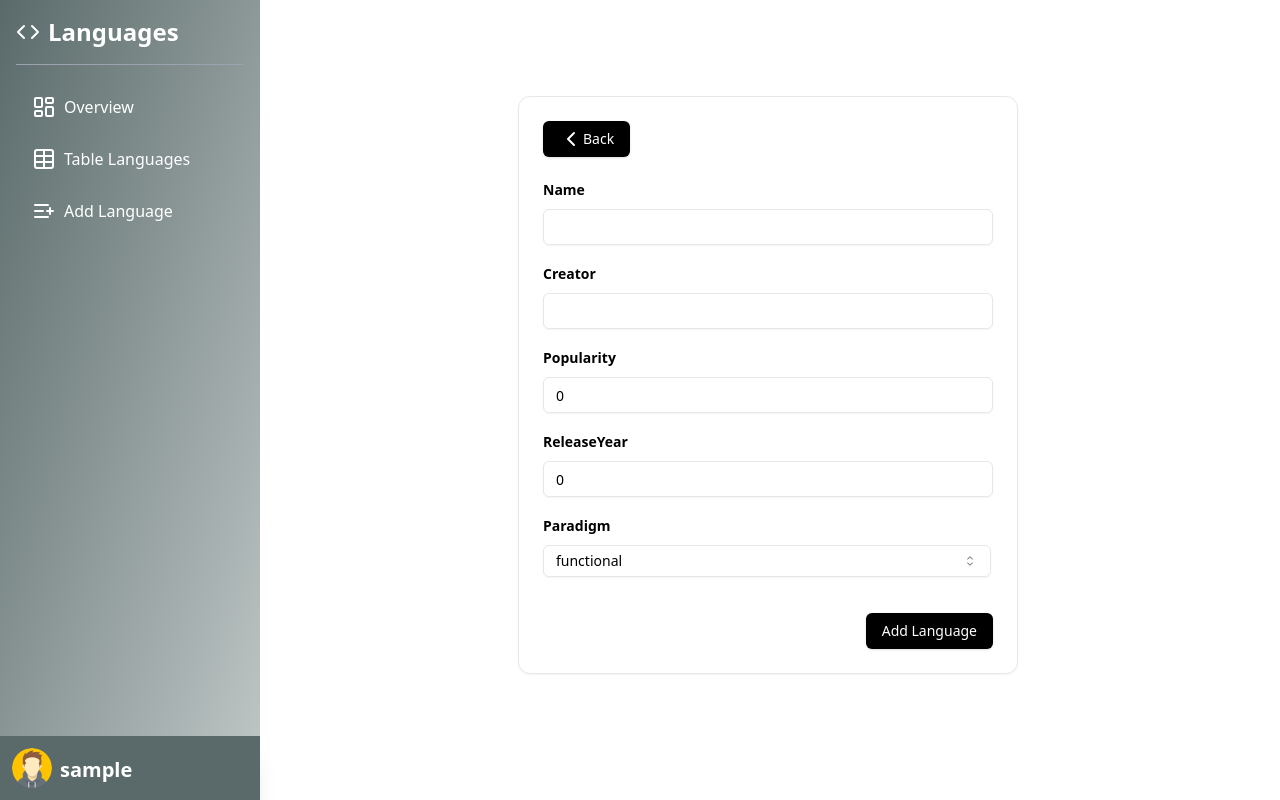
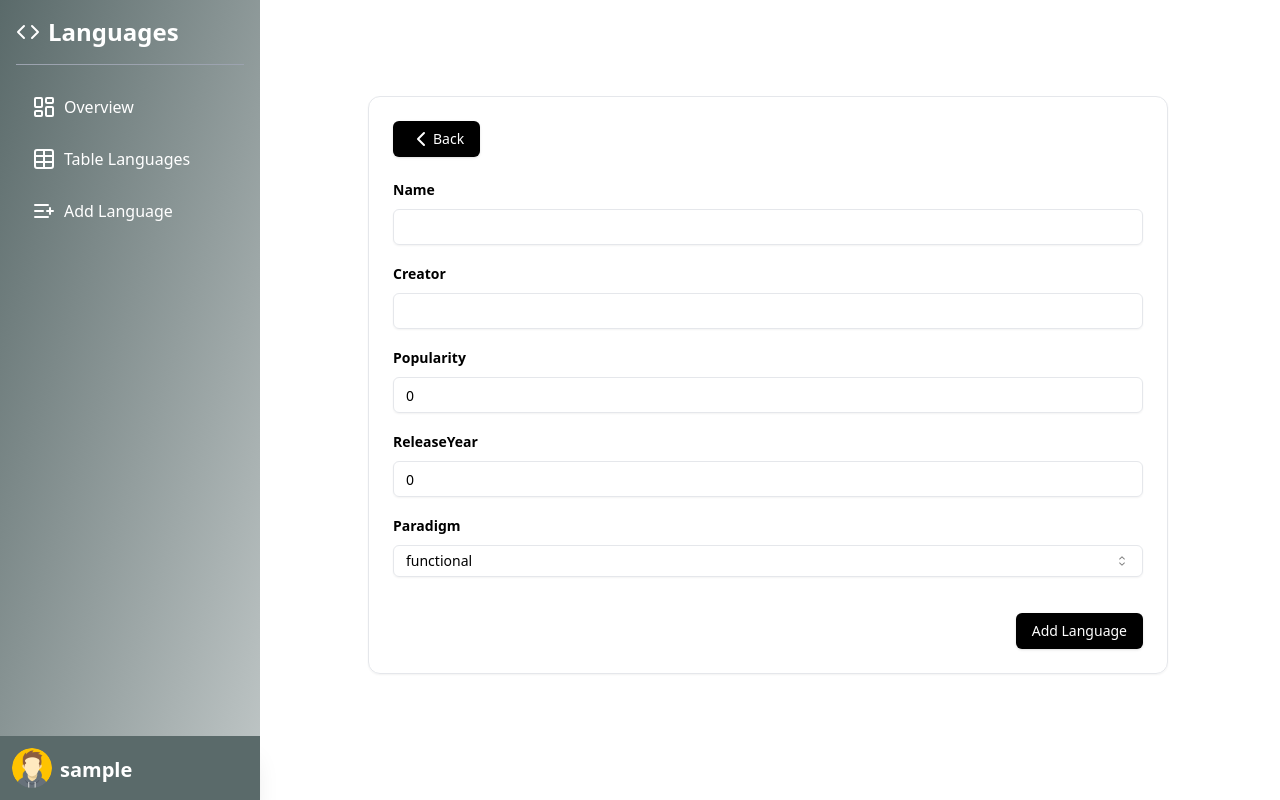
Before and after one commit to FlorinBejera2002/programing-language-ui, a React (Vite) app: page /programming-languages/new-language in a window 1280 px wide. Built offline with nearby package versions, Linux system fonts and the light colour scheme; sample sign-in values are in the browser's storage.

Commit message:
improve lanuage details

```diff
--- a/src/components/LanguageDetails.tsx
+++ b/src/components/LanguageDetails.tsx
@@ -65,7 +65,7 @@ export const LanguageDetails = ({
   }
 
   return (
-    <section className="space-y-6 w-[500px]">
+    <section className="space-y-6 w-[800px]">
       <Card className="max-w-4xl p-6">
         <Button
           className="w-fit group mb-5 bg-black text-white"
@@ -118,7 +118,7 @@ export const LanguageDetails = ({
               type="number"
             />
           </div>
-          <div className="max-w-md">
+          <div>
             <div className="mb-2 block">
               <label className="font-semibold text-sm" htmlFor="paradigm">
                 Paradigm
@@ -146,7 +146,8 @@ export const LanguageDetails = ({
               </SelectContent>
             </Select>
           </div>
-          <div className="flex justify-end items-center gap-20 mt-5">
+          <div className="flex justify-between items-center gap-20 mt-5">
+            <div>
               {successMessage && (
                 <div className="text-sm text-green-500">
                   <span>{successText}</span>
@@ -157,6 +158,7 @@ export const LanguageDetails = ({
                   <span>Failed to fetch language details</span>
                 </div>
               )}
+            </div>
             <Button
               className={cn(` w-fit text-white ${buttonColor}`)}
               type="submit"
--- a/src/pages/LanguageTable.tsx
+++ b/src/pages/LanguageTable.tsx
@@ -115,7 +115,6 @@ export const LanguageTable = ({ token }: { token: string }) => {
           onChange={(e) => setSearchTerm(e.target.value)}
         />
         <Search className="absolute w-5 h-5 top-2 left-3 text-gray-500" />
-        <Button className="bg-white">hidden</Button>
       </div>
       <div className="border rounded-md w-full bg-white">
         <Table>
@@ -307,7 +306,7 @@ export const LanguageTable = ({ token }: { token: string }) => {
                 >
                   <img
                     src={`../../public/${lang.name.toLocaleLowerCase()}.png`}
-                    alt="logo"
+                    alt=""
                     className="h-6 w-auto"
                   />
                 </TableCell>
```
Lines whose indentation alone changed are shown as unchanged.
